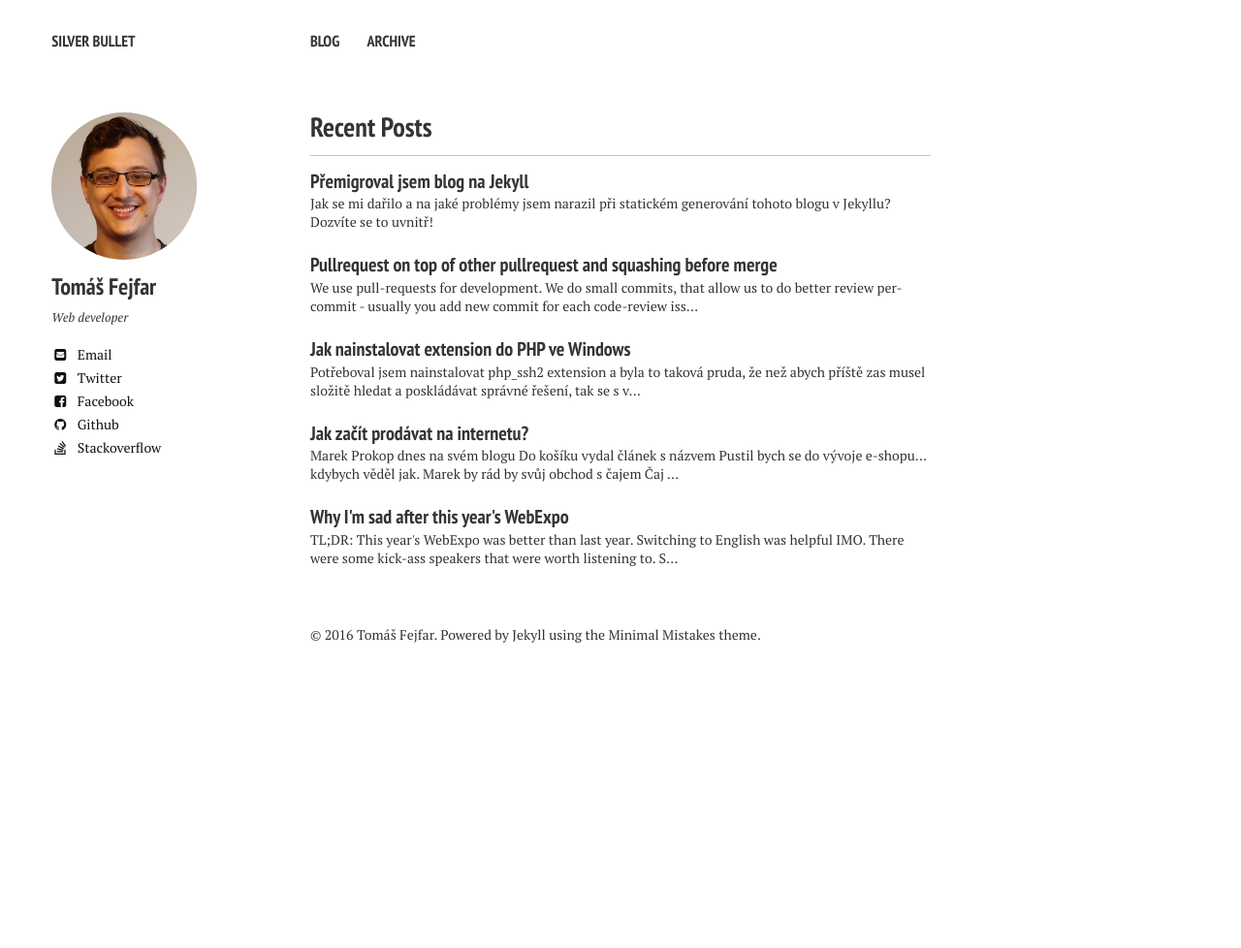
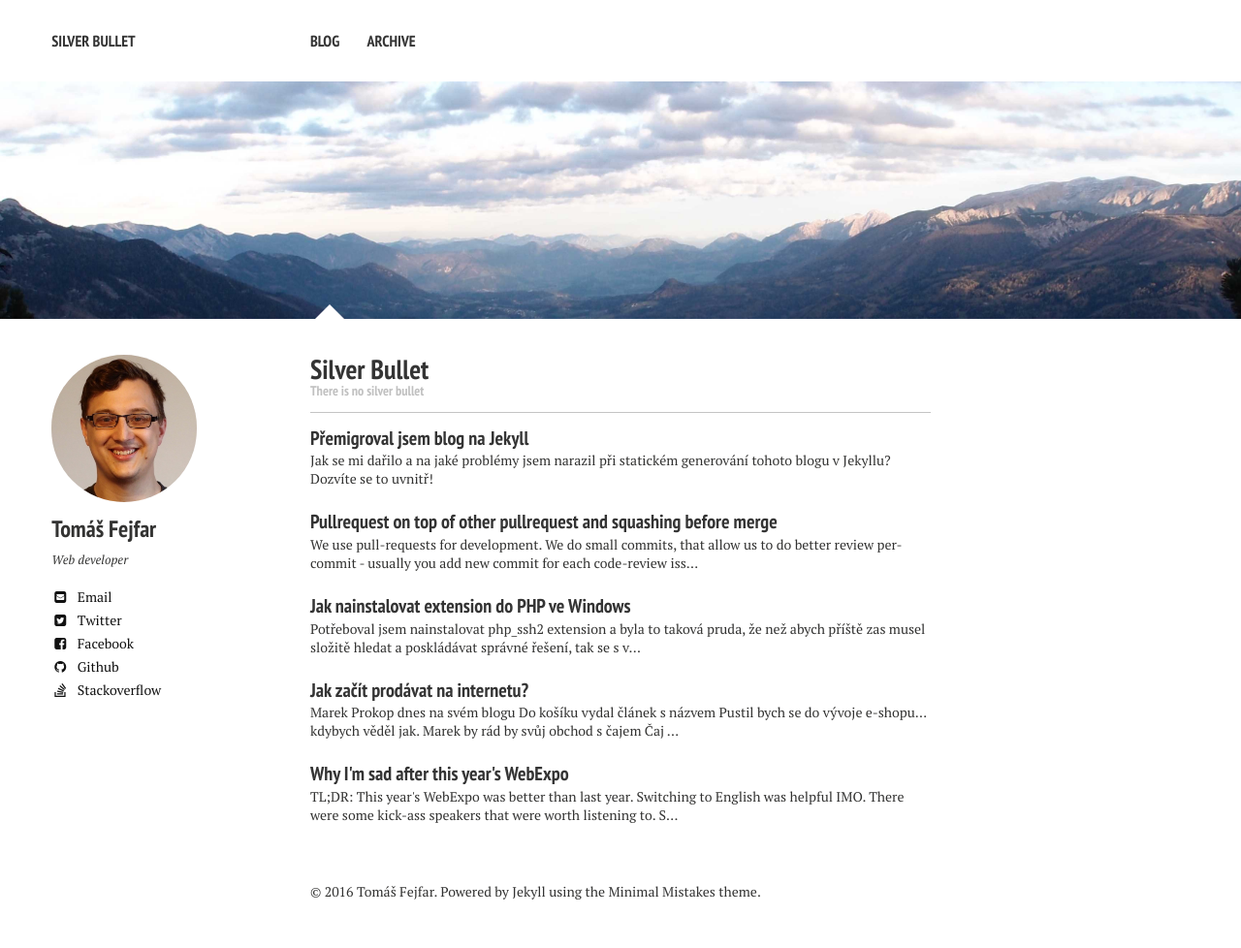
Before and after one commit to tomasfejfar/blog, a Jekyll site: the page built from index.md, in a window 1280 px wide. Shown: the whole page at 97% size. Built offline with Jekyll 4.4.1, drawn with Linux system fonts in a browser that asks for light colours; nearby versions of some CDN libraries; before the commit the page ends 900 px from its top, so only the background shows below that.

Commit message:
Updated homepage

```diff
--- a/_layouts/home.html
+++ b/_layouts/home.html
@@ -33,7 +33,7 @@
     {% include _author-bio.html %}
   </div>
   <div id="index">
-    <h3><a href="{{ site.url}}/posts/">Recent Posts</a></h3>
+    <h3><a href="{{ site.url}}/posts/">{{ site.title }}</a><span class="subtitle">{{ page.excerpt | strip_html }}</span></h3>
     {% for post in site.posts limit:5 %}
     <article>
       {% if post.link %}
--- /dev/null
+++ b/_sass/custom.scss
@@ -0,0 +1,5 @@
+.subtitle {
+    color: silver;
+    display: block;
+    font-size: .5em;
+}
--- a/assets/css/main.scss
+++ b/assets/css/main.scss
@@ -27,3 +27,4 @@ sitemap: false
 @import "vendor/magnific-popup/magnific-popup";
 //@import "vendor/google/fonts";
 @import "print";
+@import "custom";
--- a/index.md
+++ b/index.md
@@ -1,5 +1,7 @@
 ---
 layout: home
 excerpt: "There is no silver bullet"
+image:
+  feature: title.jpg
 tags: []
 ---
```
Also changed, not shown: images/title.jpg (added).
